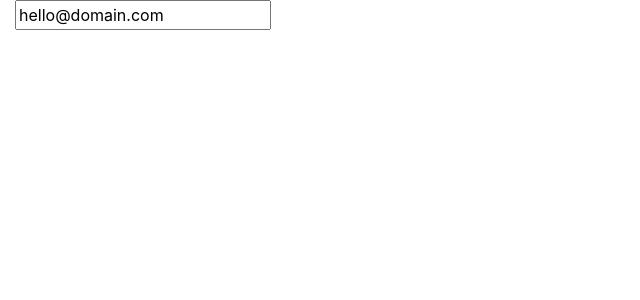
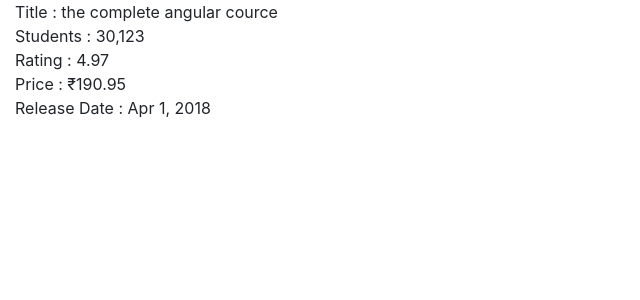
Before and after one commit to suhailtajshaik/Angular2Prep, an Angular app: page / in a window 1280 px wide. Shown: the top 300 px of the page, without its empty margins (0-640 px from the left). Built offline with nearby package versions, Linux system fonts and the light colour scheme.

Commit message:
built-in pipes

```diff
--- a/src/app/courses/courses.component.html
+++ b/src/app/courses/courses.component.html
@@ -1,5 +1,8 @@
 
-<div>
-  <input type="text" [(ngModel)]="email" (keyup.enter)="onSave()"/>
-
+<div class="countainer-fluid">
+  Title : {{cources.title | uppercase | lowercase}} <br/>
+  Students : {{cources.students | number}} <br/>
+  Rating : {{cources.rating | number:'1.2-2'}} <br/>
+  Price : {{cources.price | currency:'INR':true:'3.2-2'}} <br/>
+  Release Date : {{cources.releaseDate | date:'mediumDate'}} <br/>
 </div>
--- a/src/app/courses/courses.component.ts
+++ b/src/app/courses/courses.component.ts
@@ -5,16 +5,15 @@ import { Component, OnInit } from '@angular/core';
   templateUrl: './courses.component.html',
   styleUrls: ['./courses.component.scss']
 })
-export class CoursesComponent implements OnInit {
+export class CoursesComponent {
 
   constructor() { }
 
-  ngOnInit() {
-  }
-  isActive=true;
-  email="hello@domain.com";
-
-  onSave(){
-    console.log(this.email);
+  cources = {
+    title:"The complete angular cource",
+    rating: 4.9745,
+    students: 30123,
+    price:190.95,
+    releaseDate: new Date(2018,3,1)
   }
 }
```
